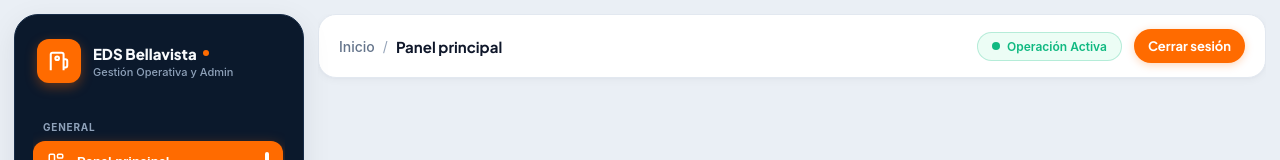
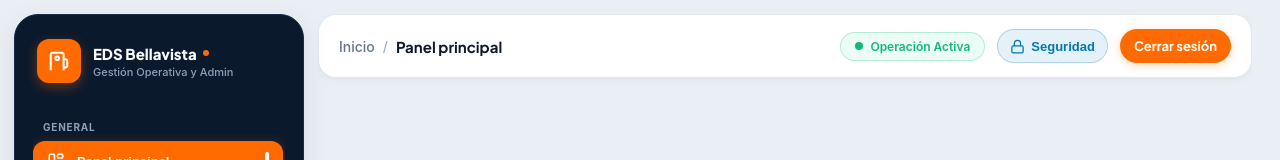
Before and after one commit to Jfernando014/GasStationManagment, an Angular app in the folder frontend/: page / in a window 1280 px wide. Shown: the top 160 px of the page. Built offline with nearby package versions, Linux system fonts and the light colour scheme; sample sign-in values are in the browser's storage.

Commit message:
✨ feat(security): integrate change password modal trigger into application header and menu

```diff
--- a/frontend/src/atomic-design/templates/dashboard-layout/dashboard-layout.component.html
+++ b/frontend/src/atomic-design/templates/dashboard-layout/dashboard-layout.component.html
@@ -159,6 +159,10 @@
             aforo</a>
           <a class="sub-item-link sub-nav-item" routerLink="/configuracion/tanques"
             routerLinkActive="active">Tanques</a>
+          <button type="button" class="sub-item-link sub-nav-item" (click)="openChangePasswordModal()"
+            style="background: none; border: none; text-align: left; width: 100%; cursor: pointer; font: inherit;">
+            Cambiar contraseña
+          </button>
         </div>
       </div>
 
@@ -196,6 +200,17 @@
           <span>Operación Activa</span>
         </div>
 
+        <!-- Botón Cambiar Contraseña (S2-06) -->
+        <button type="button" class="btn-change-password-header" (click)="openChangePasswordModal()"
+          title="Cambiar contraseña de administrador"
+          style="height: 34px; padding: 0 12px; border-radius: var(--radius-pill); font-size: 13px; display: inline-flex; align-items: center; gap: 6px; background: rgba(0, 119, 182, 0.1); color: #0077b6; border: 1px solid rgba(0, 119, 182, 0.25); cursor: pointer; font-weight: 600;">
+          <svg width="15" height="15" viewBox="0 0 24 24" fill="none" stroke="currentColor" stroke-width="2">
+            <rect x="3" y="11" width="18" height="11" rx="2" ry="2"/>
+            <path d="M7 11V7a5 5 0 0 1 10 0v4"/>
+          </svg>
+          <span>Seguridad</span>
+        </button>
+
         <!-- Botón de Cerrar Sesión -->
         <button class="btn-solid-primary" (click)="logout()"
           style="height: 34px; padding: 0 14px; border-radius: var(--radius-pill); font-size: 13px;">
@@ -210,4 +225,10 @@
     </main>
 
   </div>
+
+  <!-- Modal de Cambio de Contraseña de Administrador (S2-06) -->
+  <app-change-password-modal
+    [open]="changePasswordModalOpen()"
+    (closed)="closeChangePasswordModal()">
+  </app-change-password-modal>
 </div>
--- a/frontend/src/atomic-design/templates/dashboard-layout/dashboard-layout.component.ts
+++ b/frontend/src/atomic-design/templates/dashboard-layout/dashboard-layout.component.ts
@@ -4,6 +4,7 @@ import { CommonModule } from '@angular/common';
 import { RouterOutlet, Router, RouterLink, RouterLinkActive, NavigationEnd } from '@angular/router';
 import { filter } from 'rxjs';
 import { AuthService } from '../../../core/services/auth.service';
+import { ChangePasswordModalComponent } from '../../organisms/change-password-modal/change-password-modal.component';
 
 /** Pantallas que ya se adaptan al celular: en ellas la barra lateral pasa a ser un menú desplegable. */
 const MOBILE_READY_ROUTES = ['/resultados/estadisticas', '/personal/turnos', '/jornada/personal'];
@@ -15,7 +16,7 @@ function usesMobileLayout(url: string): boolean {
 @Component({
   selector: 'app-dashboard-layout',
   standalone: true,
-  imports: [CommonModule, RouterOutlet, RouterLink, RouterLinkActive],
+  imports: [CommonModule, RouterOutlet, RouterLink, RouterLinkActive, ChangePasswordModalComponent],
   templateUrl: './dashboard-layout.component.html',
   styleUrl: './dashboard-layout.component.css',
   host: { '(document:keydown.escape)': 'closeMenu()', '[class.statistics-mobile-layout]': 'statisticsActive()' }
@@ -26,6 +27,7 @@ export class DashboardLayoutComponent {
   readonly configurationOpen = signal(true);
   readonly resultsOpen = signal(true);
   readonly mobileMenuOpen = signal(false);
+  readonly changePasswordModalOpen = signal(false);
   readonly statisticsActive = signal(usesMobileLayout(this.router.url));
   private readonly sidebar = viewChild<ElementRef<HTMLElement>>('sidebar');
   private readonly menuButton = viewChild<ElementRef<HTMLButtonElement>>('menuButton');
@@ -58,6 +60,17 @@ export class DashboardLayoutComponent {
     this.resultsOpen.update(open => !open);
   }
 
+  openChangePasswordModal(): void {
+    this.changePasswordModalOpen.set(true);
+    if (this.mobileMenuOpen()) {
+      this.closeMenu(false);
+    }
+  }
+
+  closeChangePasswordModal(): void {
+    this.changePasswordModalOpen.set(false);
+  }
+
   logout(): void {
     this.authService.logout();
     this.router.navigate(['/login']);
```
